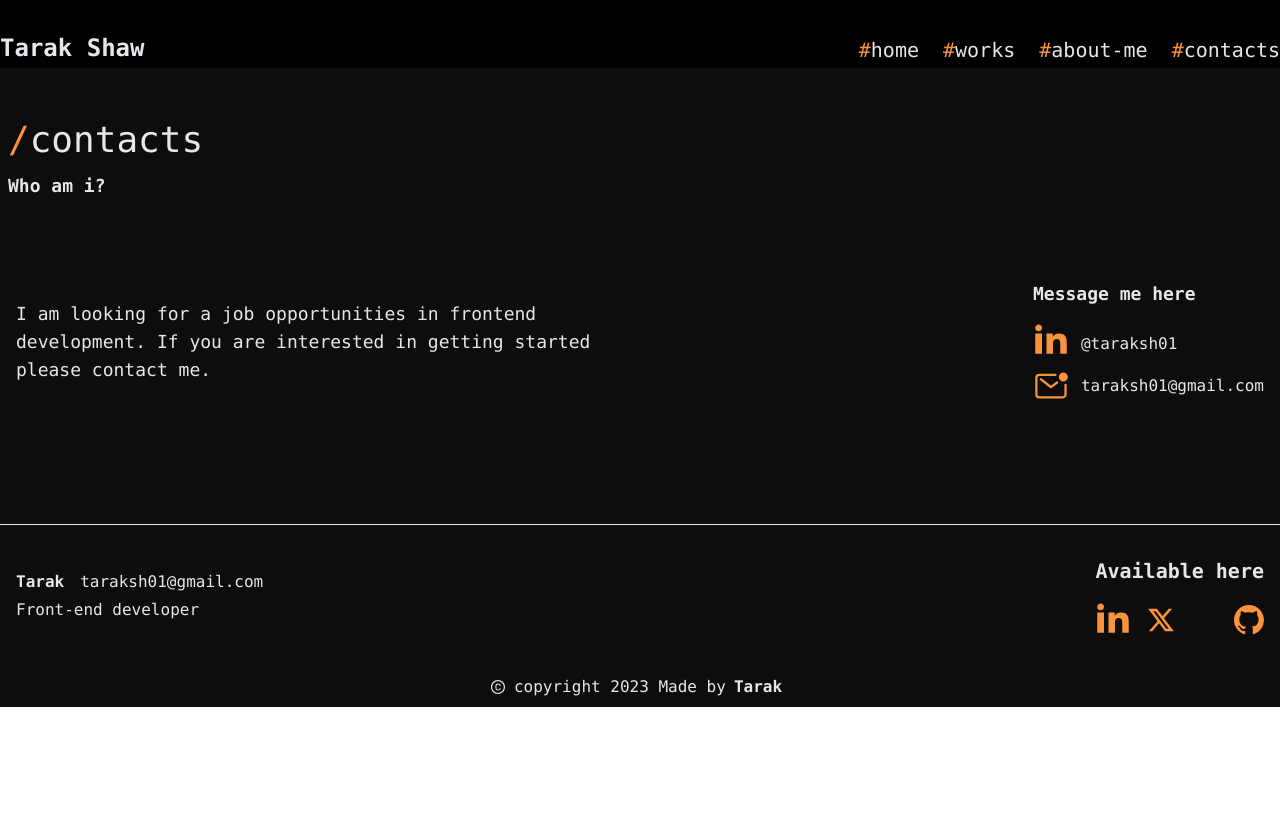
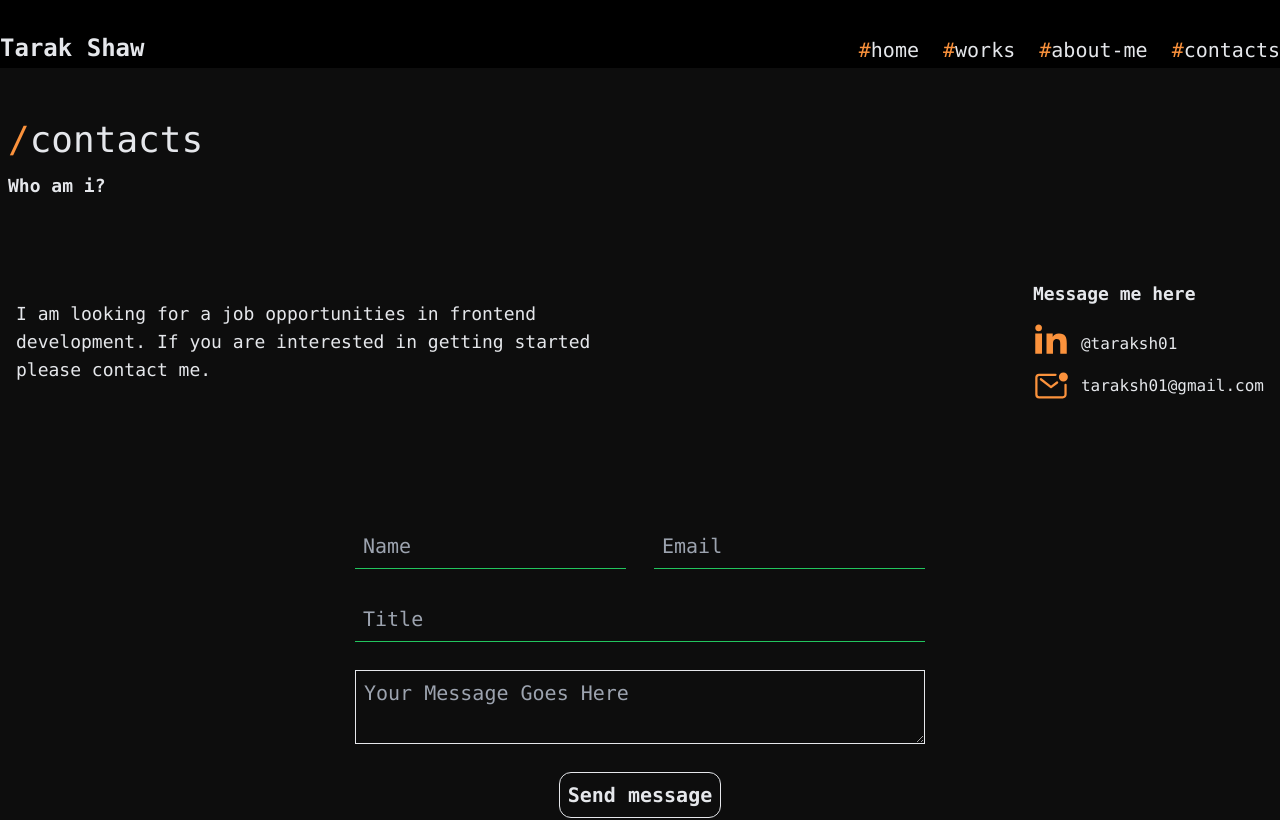
Before and after one commit to taraksh01/portfolio, a React (Vite) app: page /contact in a window 1280 px wide. Shown: the top 820 px of the page. Built offline with nearby package versions, Linux system fonts and the light colour scheme; some icons are missing.

Commit message:
Created contact page

```diff
--- a/src/Components/Contact.js
+++ b/src/Components/Contact.js
@@ -1,6 +1,7 @@
 import { Link } from "react-router-dom";
 import { IoMailUnreadOutline } from "react-icons/io5";
 import { ImLinkedin2 } from "react-icons/im";
+import ContactForm from "./ContactForm";
 const Contact = () => {
   return (
     <main className="max-w-screen-xl mx-auto my-10 text-gray-200 flex flex-col font-mono">
@@ -9,7 +10,7 @@ const Contact = () => {
       </h2>
       <p className="mx-4 md:mx-2 sm:text-lg font-semibold">Who am i?</p>
       <div className="mx-6 md:mx-4">
-        <div className="my-5 flex flex-col sm:flex-row justify-between items-center">
+        <div className="my-5 flex flex-col md:flex-row justify-between items-center">
           <p className="md:text-lg sm:w-1/2 my-10 md:my-20">
             I am looking for a job opportunities in frontend development. If you
             are interested in getting started please contact me.
@@ -37,6 +38,7 @@ const Contact = () => {
           </div>
         </div>
       </div>
+      <ContactForm />
     </main>
   );
 };
```
